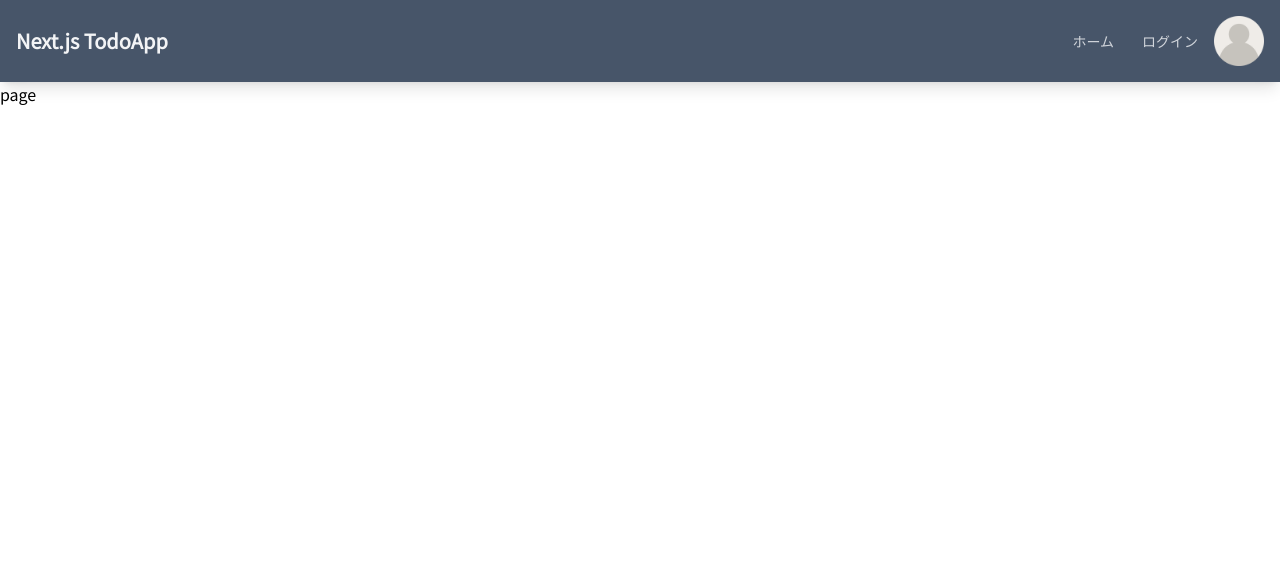
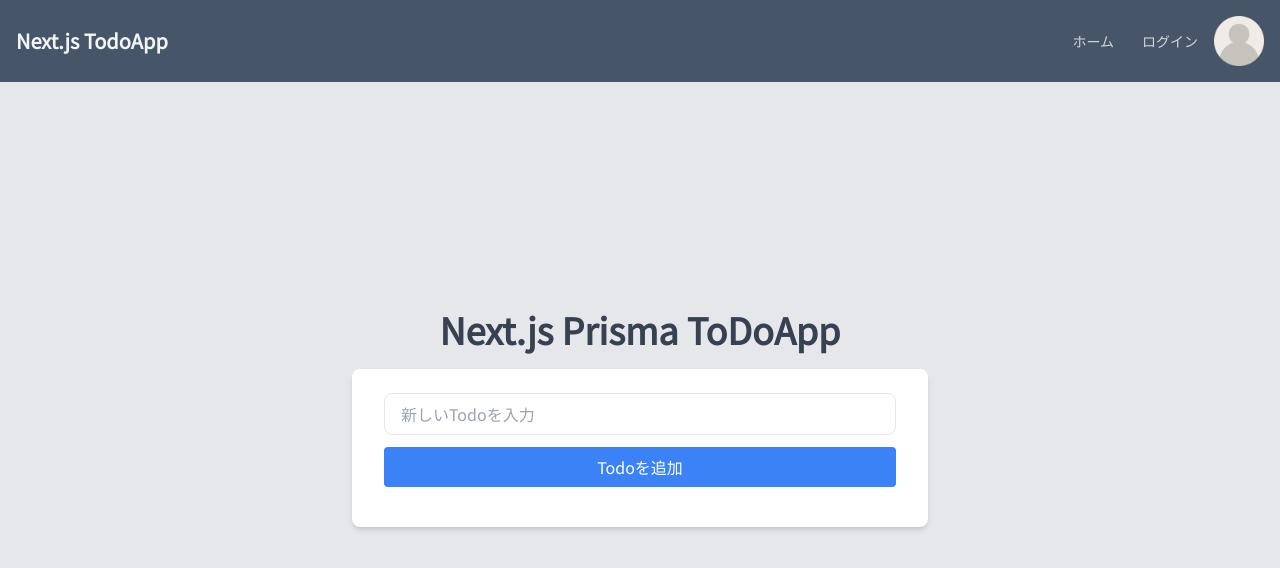
Before and after one commit to hiro0211/nextjs-prisma-todoapp, a Next.js app: page / in a window 1280 px wide. Shown: the top 568 px of the page. Built offline with nearby package versions, Linux system fonts and the light colour scheme; no server answers.

Commit message:
APIからcrudの関数を作成

```diff
--- /dev/null
+++ b/app/components/AddTask.tsx
@@ -0,0 +1,65 @@
+"use client";
+
+import React, { ChangeEvent, FormEvent, useState } from "react";
+import { useRouter } from "next/navigation";
+import axios from "axios";
+
+const AddTask = () => {
+  const router = useRouter();
+  const [todos, setTodos] = useState<string[]>([]); // TODOリストは配列に変更
+  const [text, setText] = useState<string>("");
+
+  const changeText = (e: ChangeEvent<HTMLInputElement>) => {
+    setText(e.target.value);
+    console.log(e.target.value + "にtextが変更されました");
+  };
+
+  // APIからTODOリストを取得する関数
+  const fetchTodos = async () => {
+    const response = await axios.get("/api/todo");
+    setTodos(response.data);
+  };
+
+  // 新しいTODOを追加する関数
+  const addTodo = async (e: FormEvent) => {
+    e.preventDefault(); // フォームのデフォルト動作を無効化
+
+    if (text === "") {
+      console.log("空では追加できません");
+      return;
+    }
+
+    try {
+      await axios.post("/api/todo", {
+        text,
+      });
+      console.log(text + "を追加しました");
+      setText(""); // 入力をクリア
+      fetchTodos(); // 最新のTODOを取得
+    } catch (error) {
+      console.error("TODOの追加に失敗しました", error);
+    }
+  };
+
+  return (
+    <div>
+      <form className="mb-4 space-y-3" onSubmit={addTodo}>
+        <input
+          className="w-full px-4 py-2 border rounded-lg focus:outline-none focus:border-blue-400"
+          type="text"
+          onChange={changeText}
+          value={text}
+          placeholder="新しいTodoを入力"
+        />
+        <button
+          type="submit"
+          className="w-full px-4 py-2 text-white bg-blue-500 rounded transform transition-transform duration-200 hover:bg-blue-400 hover:scale-95"
+        >
+          Todoを追加
+        </button>
+      </form>
+    </div>
+  );
+};
+
+export default AddTask;
--- /dev/null
+++ b/app/components/TodoList.tsx
@@ -0,0 +1,11 @@
+import React from 'react'
+
+const TodoList = () => {
+  return (
+    <div>
+
+    </div>
+  )
+}
+
+export default TodoList
--- a/app/page.tsx
+++ b/app/page.tsx
@@ -1,7 +1,19 @@
 import Image from "next/image";
+import AddTask from "./components/AddTask";
+import TodoList from "./components/TodoList";
 
-export default function Home() {
+export default async function Home() {
   return (
-    <p>page</p>
+    <main className="flex flex-col items-center justify-center min-h-screen py-2 bg-gray-200">
+      <h1 className="text-4xl font-bold text-gray-700 -mt-32">
+        Next.js Prisma ToDoApp
+      </h1>
+      <div className="w-full max-w-xl items-center justify-center mt-5">
+        <div className="w-full px-8 py-6 bg-white shadow-md rounded-lg">
+          <AddTask />
+          <TodoList />
+        </div>
+      </div>
+    </main>
   );
 }
--- a/package.json
+++ b/package.json
@@ -12,6 +12,7 @@
     "@next-auth/prisma-adapter": "^1.0.7",
     "@prisma/client": "^6.3.0",
     "@vercel/postgres": "^0.10.0",
+    "axios": "^1.7.9",
     "next": "15.1.6",
     "next-auth": "^4.24.11",
     "react": "^19.0.0",
@@ -22,6 +23,7 @@
     "@types/node": "^20",
     "@types/react": "^19",
     "@types/react-dom": "^19",
+    "@types/uuid": "^10.0.0",
     "eslint": "^9",
     "eslint-config-next": "15.1.6",
     "postcss": "^8",
```
Also changed, not shown: 1 other file (tests, documents, lock files or other folders).
